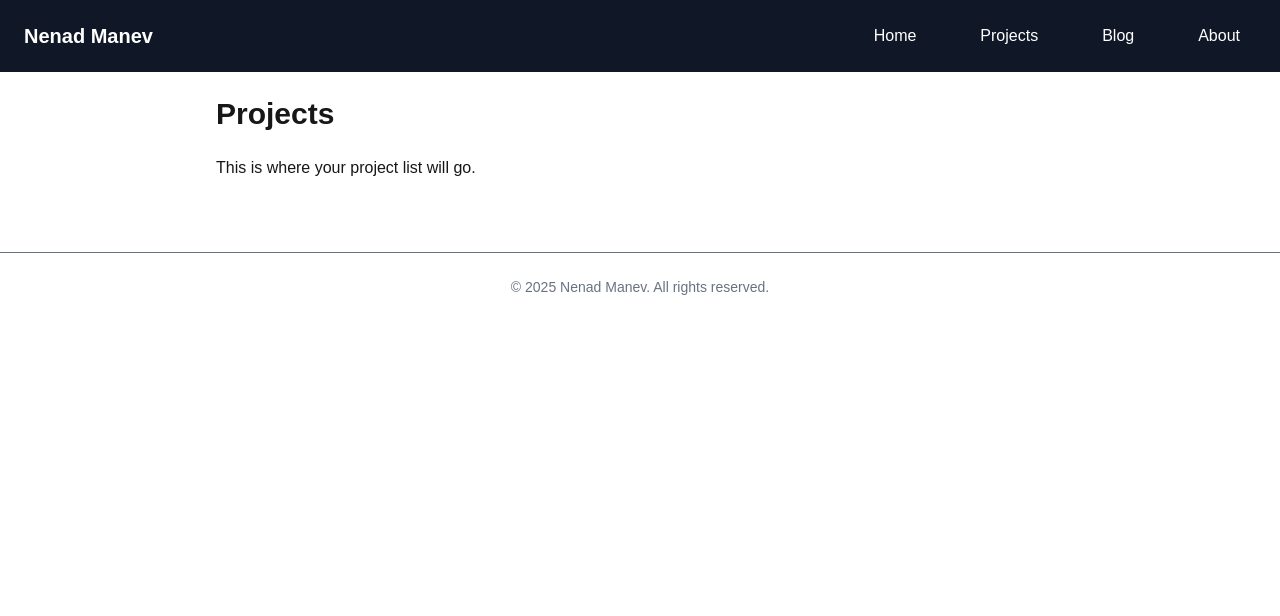
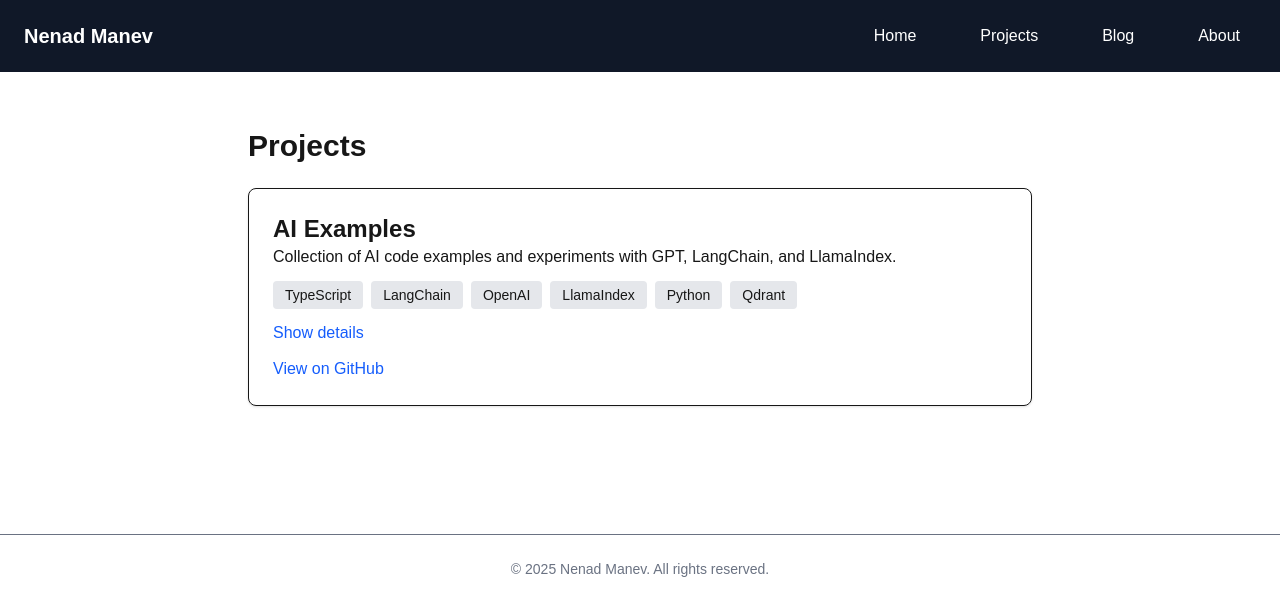
Before and after one commit to ManevN/portfolio-website, a Next.js app in the folder my-portfolio/: page /projects in a window 1280 px wide. Shown: the top 616 px of the page. Built offline with nearby package versions, Linux system fonts and the light colour scheme.

Commit message:
add first project

```diff
--- a/my-portfolio/src/app/projects/page.tsx
+++ b/my-portfolio/src/app/projects/page.tsx
@@ -1,8 +1,58 @@
-export default function Projects() {
+'use client';
+
+import React, { useState } from 'react';
+import ReactMarkdown from 'react-markdown';
+import { projects } from '@/data/projects';
+
+export default function ProjectsPage() {
+  const [selected, setSelected] = useState<string | null>(null);
+
   return (
-    <section>
+    <main className="p-8 max-w-4xl mx-auto">
       <h1 className="text-3xl font-bold mb-6">Projects</h1>
-      <p>This is where your project list will go.</p>
-    </section>
+
+      {projects.map((project) => (
+        <div
+          key={project.title}
+          className="border p-6 rounded-lg mb-6 shadow hover:shadow-md transition"
+        >
+          <h2 className="text-2xl font-semibold">{project.title}</h2>
+          <p className="mb-3">{project.description}</p>
+          <div className="flex flex-wrap gap-2 mb-3">
+            {project.techStack.map((tech) => (
+              <span
+                key={tech}
+                className="bg-gray-200 px-3 py-1 rounded text-sm"
+              >
+                {tech}
+              </span>
+            ))}
+          </div>
+          <button
+            onClick={() =>
+              setSelected(selected === project.title ? null : project.title)
+            }
+            className="text-blue-600 hover:underline"
+          >
+            {selected === project.title ? 'Hide details' : 'Show details'}
+          </button>
+
+          {selected === project.title && project.details && (
+            <div className="mt-4 prose max-w-none">
+              <ReactMarkdown>{project.details}</ReactMarkdown>
+            </div>
+          )}
+
+          <a
+            href={project.githubUrl}
+            target="_blank"
+            rel="noopener noreferrer"
+            className="text-blue-600 hover:underline mt-3 block"
+          >
+            View on GitHub
+          </a>
+        </div>
+      ))}
+    </main>
   );
 }
--- /dev/null
+++ b/my-portfolio/src/data/projects.ts
@@ -0,0 +1,32 @@
+export const projects = [
+  {
+    title: "AI Examples",
+    description:
+      "Collection of AI code examples and experiments with GPT, LangChain, and LlamaIndex.",
+    techStack: ["TypeScript", "LangChain", "OpenAI", "LlamaIndex", "Python", "Qdrant"],
+    githubUrl: "https://github.com/ManevN/ai-examples",
+    liveDemo: null,
+    details: `
+## Project Steps
+
+### Qdrant Setup
+- Run Qdrant locally via Docker: \`docker run -p 6333:6333 -p 6334:6334 qdrant/qdrant\`
+- Access dashboard: http://localhost:6333/dashboard
+- Test collections: http://localhost:6333/collections
+
+### Generate Embeddings with Python
+- Use \`sentence-transformers\` Python package
+- Create script \`generate_vectors.py\` to convert text to embeddings
+- Output saved to \`vector.json\`
+
+### Upload Vectors to Qdrant
+- Install \`qdrant-client\` Python package
+- Script \`upload_vectors_to_qdrant.py\` uploads embeddings
+- Use REST API to upload and search
+
+### Phase 2 - Retrieval & Generation (Basic RAG)
+- Run \`ollama run llama3\`
+- Python script \`rag_local_ollama.py\` with dependencies \`sentence-transformers\`, \`qdrant-client\`, \`requests\`
+`,
+  },
+];
--- /dev/null
+++ b/my-portfolio/src/lib/github.ts
@@ -0,0 +1,19 @@
+export async function fetchRepo(owner: string, repo: string) {
+  const res = await fetch(`https://api.github.com/repos/${owner}/${repo}`);
+
+  if (!res.ok) {
+    throw new Error('Failed to fetch repo data');
+  }
+
+  const data = await res.json();
+
+  return {
+    name: data.name,
+    description: data.description,
+    url: data.html_url,
+    stars: data.stargazers_count,
+    forks: data.forks_count,
+    language: data.language,
+    updatedAt: data.updated_at,
+  };
+}
```
Also changed, not shown: my-portfolio/package.json (+6 -5 lines), 1 other file (tests, documents, lock files or other folders).
